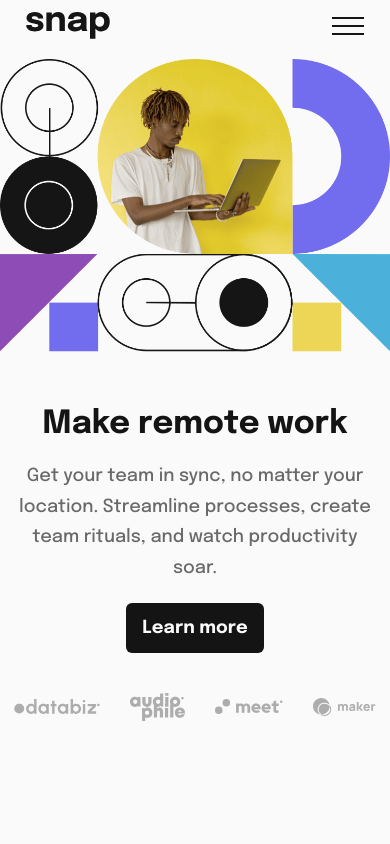
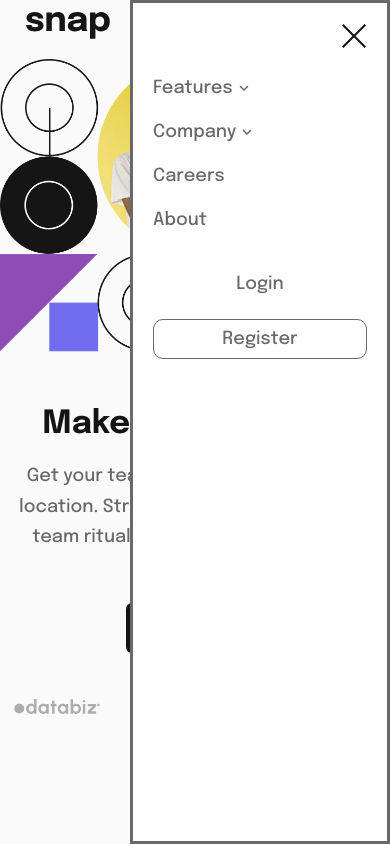
Before and after one commit to MichaelShawUK/frontend-mentor, a React (Vite) app: page / in a window 390 px wide. Built offline with nearby package versions, Linux system fonts and the light colour scheme.

Commit message:
Layout mobile menu

```diff
--- a/src/projects/junior/intro-section-with-dropdown-navigation-main/src/App.tsx
+++ b/src/projects/junior/intro-section-with-dropdown-navigation-main/src/App.tsx
@@ -3,6 +3,7 @@ import Header from "./components/Header";
 import Main from "./components/Main";
 import useViewMode from "./hooks/useViewMode";
 import ViewModeContext from "./context/ViewModeContext";
+import MobileMenu from "./components/MobileMenu";
 
 function SnapPage() {
   const viewMode = useViewMode();
@@ -13,6 +14,7 @@ function SnapPage() {
         <Header />
         <Main />
       </div>
+      <MobileMenu />
     </ViewModeContext.Provider>
   );
 }
--- a/src/projects/junior/intro-section-with-dropdown-navigation-main/src/components/DropdownNav.tsx
+++ b/src/projects/junior/intro-section-with-dropdown-navigation-main/src/components/DropdownNav.tsx
@@ -48,9 +48,9 @@ const companyLinks: Ilink[] = [
   },
 ];
 
-function DropdownNav() {
+function DropdownNav({ mode }: { mode: string }) {
   return (
-    <nav className="dropdown-nav">
+    <nav className={`dropdown-nav ${mode}`}>
       <div className="navigation">
         <DropdownMenu category="Features" links={featuresLinks} />
         <DropdownMenu category="Company" links={companyLinks} />
--- a/src/projects/junior/intro-section-with-dropdown-navigation-main/src/components/Header.tsx
+++ b/src/projects/junior/intro-section-with-dropdown-navigation-main/src/components/Header.tsx
@@ -7,7 +7,8 @@ import { useContext } from "react";
 function Header() {
   const viewMode = useContext(ViewModeContext);
 
-  const menu = viewMode === "MOBILE" ? <MobileMenuIcon /> : <DropdownNav />;
+  const menu =
+    viewMode === "MOBILE" ? <MobileMenuIcon /> : <DropdownNav mode="desktop" />;
 
   return (
     <header>
--- /dev/null
+++ b/src/projects/junior/intro-section-with-dropdown-navigation-main/src/components/MobileMenu.tsx
@@ -0,0 +1,13 @@
+import DropdownNav from "./DropdownNav";
+import closeIcon from "../assets/images/icon-close-menu.svg";
+
+function MobileMenu() {
+  return (
+    <dialog open className="mobile-menu">
+      <img src={closeIcon} className="close-btn" />
+      <DropdownNav mode="mobile" />
+    </dialog>
+  );
+}
+
+export default MobileMenu;
--- a/src/projects/junior/intro-section-with-dropdown-navigation-main/src/styles/css/index.css
+++ b/src/projects/junior/intro-section-with-dropdown-navigation-main/src/styles/css/index.css
@@ -108,6 +108,28 @@ main .hero img {
   gap: 26px;
   flex: 1;
 }
+.dropdown-nav.mobile {
+  flex-direction: column;
+  align-items: flex-start;
+}
+.dropdown-nav.mobile .navigation {
+  flex-direction: column;
+}
+.dropdown-nav.mobile .links {
+  display: none;
+  position: relative;
+  box-shadow: none;
+  background-color: inherit;
+}
+.dropdown-nav.mobile .account-actions {
+  flex-direction: column;
+  width: 100%;
+  margin-top: 20px;
+}
+.dropdown-nav.mobile .account-actions .register-btn {
+  width: 100%;
+  text-align: center;
+}
 
 .navigation {
   display: flex;
@@ -168,6 +190,24 @@ main .hero img {
   pointer-events: none;
 }
 
+.mobile-menu {
+  width: 260px;
+  color: hsl(0, 0%, 41%);
+  text-align: left;
+  position: absolute;
+  top: 0;
+  margin-left: auto;
+  min-height: 560px;
+  height: 100vh;
+  padding: 20px;
+}
+.mobile-menu .close-btn {
+  margin-left: auto;
+  display: block;
+  cursor: pointer;
+  margin-bottom: 30px;
+}
+
 * {
   margin: 0;
   padding: 0;
--- a/src/projects/junior/intro-section-with-dropdown-navigation-main/src/styles/scss/_dropdownNav.scss
+++ b/src/projects/junior/intro-section-with-dropdown-navigation-main/src/styles/scss/_dropdownNav.scss
@@ -4,6 +4,34 @@
   align-items: center;
   gap: 26px;
   flex: 1;
+
+  &.mobile {
+    flex-direction: column;
+    align-items: flex-start;
+    // padding: 20px;
+
+    .navigation {
+      flex-direction: column;
+    }
+
+    .links {
+      display: none;
+      position: relative;
+      box-shadow: none;
+      background-color: inherit;
+    }
+
+    .account-actions {
+      flex-direction: column;
+      width: 100%;
+      margin-top: 20px;
+
+      .register-btn {
+        width: 100%;
+        text-align: center;
+      }
+    }
+  }
 }
 
 .navigation {
--- /dev/null
+++ b/src/projects/junior/intro-section-with-dropdown-navigation-main/src/styles/scss/_mobileMenu.scss
@@ -0,0 +1,18 @@
+.mobile-menu {
+  width: 260px;
+  color: $gray;
+  text-align: left;
+  position: absolute;
+  top: 0;
+  margin-left: auto;
+  min-height: 560px;
+  height: 100vh;
+  padding: 20px;
+
+  .close-btn {
+    margin-left: auto;
+    display: block;
+    cursor: pointer;
+    margin-bottom: 30px;
+  }
+}
--- a/src/projects/junior/intro-section-with-dropdown-navigation-main/src/styles/scss/index.scss
+++ b/src/projects/junior/intro-section-with-dropdown-navigation-main/src/styles/scss/index.scss
@@ -5,6 +5,7 @@
 @import "main";
 @import "dropdownNav";
 @import "dropdownMenu";
+@import "mobileMenu";
 
 * {
   margin: 0;
```
Also changed, not shown: 1 other file (tests, documents, lock files or other folders).
